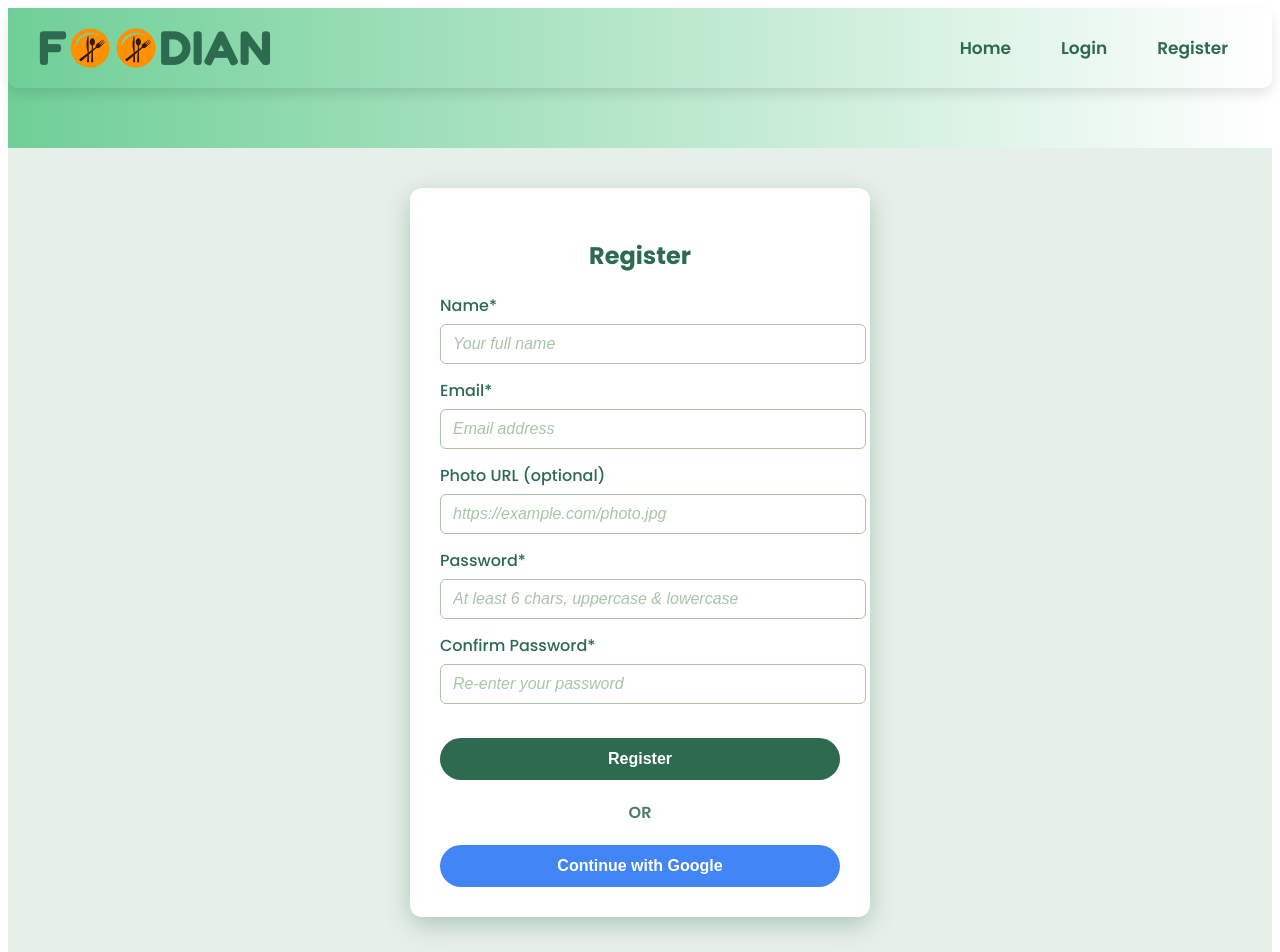
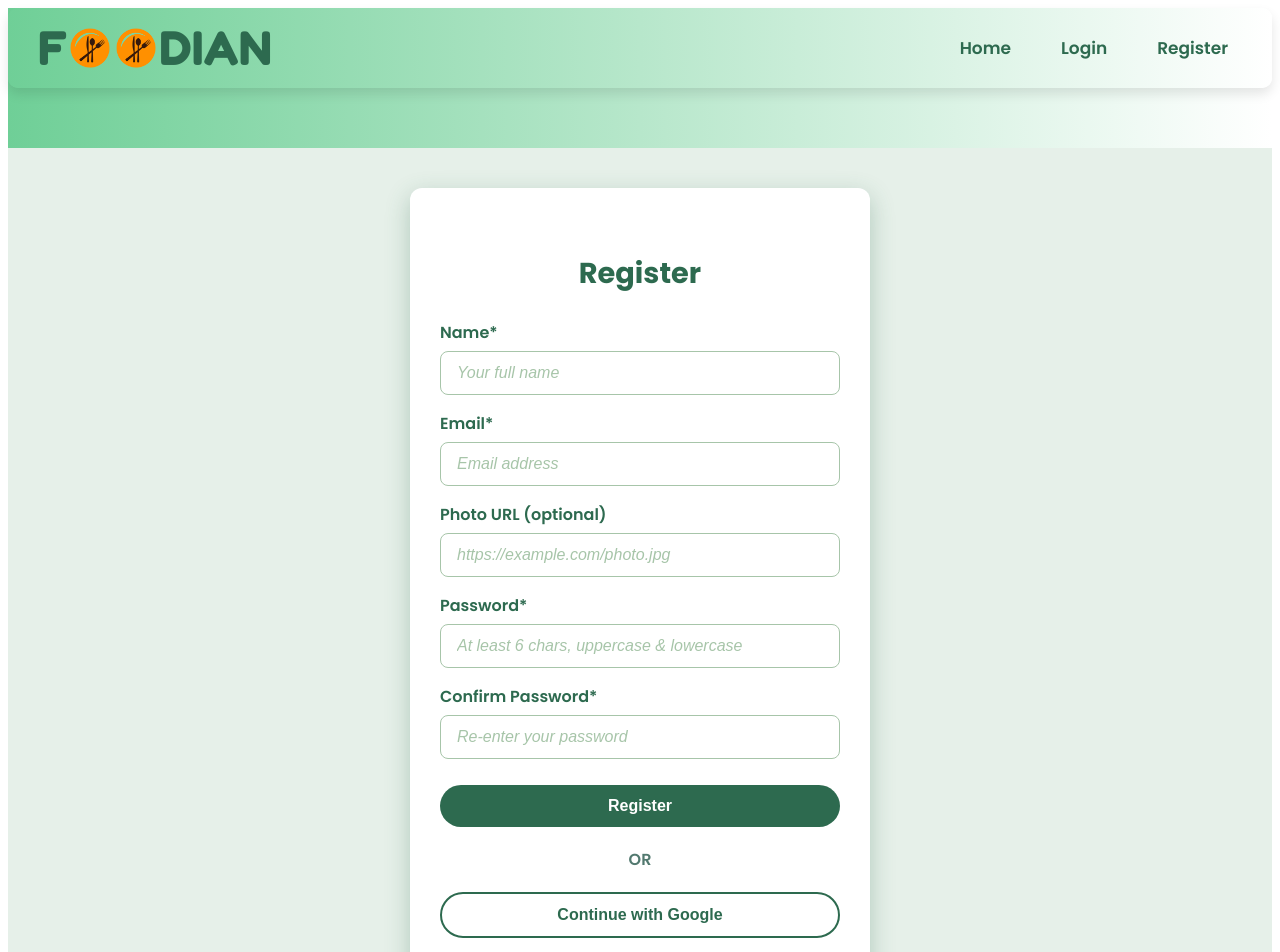
Before and after one commit to tasnim951/local-food-client, a React (Vite) app: page /register in a window 1280 px wide. Shown: the top 952 px of the page. Built offline with nearby package versions, Linux system fonts and the light colour scheme; no server answers.

Commit message:
updated pages

```diff
--- a/src/pages/AllReviews.jsx
+++ b/src/pages/AllReviews.jsx
@@ -7,8 +7,6 @@ function AllReviews() {
   const [reviews, setReviews] = useState([]);
   const [loading, setLoading] = useState(true);
   const { user } = useContext(AuthContext);
-
-
   const [favoriteReviewIds, setFavoriteReviewIds] = useState(new Set());
 
   useEffect(() => {
@@ -19,7 +17,6 @@ function AllReviews() {
         const data = await res.json();
         setReviews(data);
       } catch (err) {
-        console.error('Failed to fetch all reviews:', err);
         toast.error('Failed to load reviews');
       } finally {
         setLoading(false);
@@ -35,7 +32,7 @@ function AllReviews() {
         const favIds = new Set(favoritesData.map(fav => fav.review?._id));
         setFavoriteReviewIds(favIds);
       } catch (err) {
-        console.error('Failed to fetch favorites:', err);
+        console.error(err);
       }
     };
 
@@ -43,23 +40,16 @@ function AllReviews() {
     fetchUserFavorites();
   }, [user?.email]);
 
-  if (loading) {
-    return <p style={{ textAlign: 'center', marginTop: '50px' }}>Loading all reviews...</p>;
-  }
+  if (loading) return <p style={{ textAlign: 'center', marginTop: '50px' }}>Loading all reviews...</p>;
 
   const handleFavorite = async (reviewId) => {
-    if (!user?.email) {
-      toast.error('Please login to add favorites!');
-      return;
-    }
-
+    if (!user?.email) return toast.error('Please login to add favorites!');
     try {
       const res = await fetch('https://local-food-server-rouge.vercel.app/my-favorites', {
         method: 'POST',
         headers: { 'Content-Type': 'application/json' },
         body: JSON.stringify({ userEmail: user.email, reviewId }),
       });
-
       if (res.status === 201) {
         toast.success('Added to favorites!');
         setFavoriteReviewIds(prev => new Set(prev).add(reviewId));
@@ -69,107 +59,33 @@ function AllReviews() {
         const data = await res.json().catch(() => ({}));
         toast.error(data.message || 'Failed to add favorite');
       }
-    } catch (error) {
+    } catch {
       toast.error('Error adding to favorites');
-      console.error(error);
     }
   };
 
   return (
-    <section
-      style={{
-        padding: '50px 20px',
-        fontFamily: "'Segoe UI', Tahoma, Geneva, Verdana, sans-serif",
-        color: '#333',
-        minHeight: '100vh',
-      }}
-    >
-      <h2
-        style={{
-          textAlign: 'center',
-          marginBottom: '50px',
-          fontWeight: '700',
-          fontSize: '2.8rem',
-          fontFamily: "'Poppins'",
-          color: '#365849ff',
-        }}
-      >
-        All Reviews
-      </h2>
-
-      <div style={{ maxWidth: '900px', margin: '0 auto' }}>
+    <section style={sectionStyle}>
+      <h2 style={titleStyle}>All Reviews</h2>
+      <div style={containerStyle}>
         {reviews.map((review) => (
-
-
-           <div
-            key={review._id}
-
-            style={{
-              display: 'flex',
-              alignItems: 'center',
-              padding: '25px',
-              marginBottom: '35px',
-              border: '1px solid #ddd',
-              borderRadius: '15px',
-              boxShadow: '0 4px 12px rgba(0,0,0,0.1)',
-              backgroundColor: '#fff',
-              position: 'relative',
-            }}
-          >
+          <div key={review._id} style={cardStyle}>
             <img
               src={review.photo}
               alt={review.foodName}
-              style={{
-                width: '180px',
-                height: '130px',
-                objectFit: 'cover',
-                borderRadius: '15px',
-                marginRight: '30px',
-                flexShrink: 0,
-                boxShadow: '0 2px 8px rgba(0,0,0,0.15)',
-              }}
+              style={imageStyle}
             />
-
-            <div
-            style={{ flex: 1 }}>
-
-              <h3
-
-              style={{ margin: '0 0 10px 0', color: '#2d6a4f', fontSize: '1.8rem' }}>
-                {review.foodName}
-              </h3>
-              <p
-
-              style={{ margin: '0 0 8px 0', fontWeight: '600', color: '#386641', fontSize: '1.1rem' }}>
-                {review.restaurantName}
-              </p>
-              <p
-                style={{
-                  margin: '0 0 8px 0',
-                  fontStyle: 'italic',
-                  color: '#52796f',
-                  fontSize: '1rem',
-                }}
-              >
+            <div style={contentStyle}>
+              <h3 style={foodNameStyle}>{review.foodName}</h3>
+              <p style={restaurantStyle}>{review.restaurantName}</p>
+              <p style={reviewerStyle}>
                 Reviewed by {review.reviewerName} on{' '}
                 {new Date(review.reviewDate).toLocaleDateString()}
               </p>
             </div>
-
             <button
-                onClick={() => handleFavorite(review._id)}
-
-                style={{
-                background: 'none',
-                border: 'none',
-                cursor: 'pointer',
-                fontSize: '2rem',
-                color: favoriteReviewIds.has(review._id) ? '#e63946' : '#999',
-                position: 'absolute',
-                right: '20px',
-                top: '20px',
-                transition: 'color 0.3s',
-              }}
+              onClick={() => handleFavorite(review._id)}
+              style={favoriteButtonStyle(favoriteReviewIds.has(review._id))}
               aria-label="Add to favorites"
               title="Add to favorites"
             >
@@ -178,8 +94,99 @@ function AllReviews() {
           </div>
         ))}
       </div>
+
+      {/* Media query for small screens */}
+      <style>{`
+        @media (max-width: 600px) {
+          .review-card {
+            flex-direction: column !important;
+            align-items: center !important;
+          }
+          .review-card img {
+            width: 100% !important;
+            height: auto !important;
+            margin-right: 0 !important;
+            margin-bottom: 15px !important;
+          }
+          .review-card h3 {
+            font-size: 1.4rem !important;
+          }
+          .review-card p {
+            font-size: 0.95rem !important;
+          }
+          .review-card button {
+            top: 10px !important;
+            right: 10px !important;
+          }
+        }
+      `}</style>
     </section>
   );
 }
 
 export default AllReviews;
+
+// ---------- Styles ----------
+const sectionStyle = {
+  padding: '50px 20px',
+  fontFamily: "'Segoe UI', Tahoma, Geneva, Verdana, sans-serif",
+  color: '#333',
+  minHeight: '100vh',
+};
+
+const titleStyle = {
+  textAlign: 'center',
+  marginBottom: '50px',
+  fontWeight: '700',
+  fontSize: '2.8rem',
+  fontFamily: "'Poppins'",
+  color: '#365849ff',
+};
+
+const containerStyle = {
+  maxWidth: '900px',
+  margin: '0 auto',
+  display: 'flex',
+  flexDirection: 'column',
+  gap: '25px',
+};
+
+const cardStyle = {
+  display: 'flex',
+  alignItems: 'center',
+  padding: '25px',
+  border: '1px solid #ddd',
+  borderRadius: '15px',
+  boxShadow: '0 4px 12px rgba(0,0,0,0.1)',
+  backgroundColor: '#fff',
+  position: 'relative',
+  flexWrap: 'wrap',
+};
+
+const imageStyle = {
+  width: '180px',
+  height: '130px',
+  objectFit: 'cover',
+  borderRadius: '15px',
+  marginRight: '30px',
+  flexShrink: 0,
+  boxShadow: '0 2px 8px rgba(0,0,0,0.15)',
+};
+
+const contentStyle = { flex: 1 };
+
+const foodNameStyle = { margin: '0 0 10px 0', color: '#2d6a4f', fontSize: '1.8rem' };
+const restaurantStyle = { margin: '0 0 8px 0', fontWeight: '600', color: '#386641', fontSize: '1.1rem' };
+const reviewerStyle = { margin: '0 0 8px 0', fontStyle: 'italic', color: '#52796f', fontSize: '1rem' };
+
+const favoriteButtonStyle = (active) => ({
+  background: 'none',
+  border: 'none',
+  cursor: 'pointer',
+  fontSize: '2rem',
+  color: active ? '#e63946' : '#999',
+  position: 'absolute',
+  right: '20px',
+  top: '20px',
+  transition: 'color 0.3s',
+});
--- a/src/pages/Login.jsx
+++ b/src/pages/Login.jsx
@@ -7,32 +7,23 @@ import { Link } from 'react-router';
 const googleProvider = new GoogleAuthProvider();
 
 function Login() {
-  const [formData, setFormData] = useState({
-    email: '',
-    password: '',
-  });
+  const [formData, setFormData] = useState({ email: '', password: '' });
   const [loading, setLoading] = useState(false);
 
-  const handleChange = e => {
-    setFormData({ ...formData, [e.target.name]: e.target.value });
-  };
+  const handleChange = e => setFormData({ ...formData, [e.target.name]: e.target.value });
 
   const handleSubmit = async e => {
     e.preventDefault();
-
     const { email, password } = formData;
     if (!email || !password) {
       toast.error('Please enter email and password');
       return;
     }
-
     setLoading(true);
     try {
       await signInWithEmailAndPassword(auth, email, password);
       toast.success('Login successful! Redirecting...');
-      setTimeout(() => {
-        window.location.href = '/';
-      }, 1500);
+      setTimeout(() => window.location.href = '/', 1500);
     } catch (error) {
       toast.error(error.message);
     } finally {
@@ -44,129 +35,120 @@ function Login() {
     try {
       await signInWithPopup(auth, googleProvider);
       toast.success('Login successful! Redirecting...');
-      setTimeout(() => {
-        window.location.href = '/';
-      }, 1500);
+      setTimeout(() => window.location.href = '/', 1500);
     } catch (error) {
       toast.error(error.message);
     }
   };
 
   return (
-    <div
-      style={{
-        minHeight: '80vh',
-        backgroundColor: '#e6f0e9',
-        fontFamily: "'Poppins', sans-serif",
-        display: 'flex',
-        justifyContent: 'center',
-        alignItems: 'center',
-        padding: '40px 20px',
-      }}
-    >
-      <form
-        onSubmit={handleSubmit}
-        style={{
-          backgroundColor: 'white',
-          padding: '30px',
-          borderRadius: '12px',
-          boxShadow: '0 8px 24px rgba(45, 106, 79, 0.3)',
-          maxWidth: '400px',
-          width: '100%',
-          color: '#2d6a4f',
-        }}
-      >
-        <h2 style={{ marginBottom: '20px',
-            textAlign: 'center' }}>
-                Login</h2>
+    <div style={containerStyle}>
+      <form onSubmit={handleSubmit} style={formStyle}>
+        <h2 style={titleStyle}>Login</h2>
 
-        <label>Email</label>
+        <label style={labelStyle}>Email</label>
         <input
           type="email"
           name="email"
           value={formData.email}
           onChange={handleChange}
           required
+          placeholder="Email address"
           style={inputStyle}
-          placeholder="Email address"
         />
 
-        <label>Password</label>
-
-          <input
+        <label style={labelStyle}>Password</label>
+        <input
           type="password"
           name="password"
           value={formData.password}
           onChange={handleChange}
           required
+          placeholder="Enter password"
           style={inputStyle}
-          placeholder="Enter password"
         />
 
         <button
           type="submit"
           disabled={loading}
-          style={{
-            ...buttonStyle,
-            backgroundColor: loading ? '#aacdaa' : '#2d6a4f',
-            cursor: loading ? 'not-allowed' : 'pointer',
-            marginTop: '20px',
-            width: '100%',
-          }}
+          className="login-button"
+          style={{ ...buttonStyle, backgroundColor: loading ? '#aacdaa' : '#2d6a4f', cursor: loading ? 'not-allowed' : 'pointer' }}
         >
           {loading ? 'Logging in...' : 'Login'}
         </button>
 
-        <div
-          style={{
-            textAlign: 'center',
-            margin: '20px 0',
-            fontWeight: '600',
-            color: '#52796f',
-          }}
-        >
-          OR
-        </div>
+        <div style={orStyle}>OR</div>
 
         <button
           type="button"
           onClick={handleGoogleSignIn}
-          style={{
-            ...buttonStyle,
-            backgroundColor: '#4285F4',
-            width: '100%',
-          }}
+          className="google-button"
+          style={googleButtonStyle}
         >
           Continue with Google
         </button>
 
-        <p style={{ textAlign: 'center',
-            marginTop: '20px',
-            color: '#386641' }}>
-
+        <p style={registerTextStyle}>
           New to our website?{' '}
-
-          <Link to="/register"
-           style={{ color: '#2d6a4f',
-            fontWeight: '700' }}>
+          <Link to="/register" style={registerLinkStyle}>
             Register here
-
           </Link>
         </p>
       </form>
+
+      {/* Hover styles */}
+      <style>{`
+        .login-button:hover {
+          background-color: #1b4f33;
+        }
+        .google-button:hover {
+          background-color: #2d6a4f;
+          color: white;
+        }
+      `}</style>
     </div>
   );
 }
 
+export default Login;
+
+// ---------- STYLES ----------
+const containerStyle = {
+  minHeight: '80vh',
+  backgroundColor: '#e6f0e9',
+  fontFamily: "'Poppins', sans-serif",
+  display: 'flex',
+  justifyContent: 'center',
+  alignItems: 'center',
+  padding: '40px 20px',
+};
+
+const formStyle = {
+  backgroundColor: 'white',
+  padding: '40px 30px',
+  borderRadius: '12px',
+  boxShadow: '0 8px 24px rgba(45, 106, 79, 0.3)',
+  maxWidth: '400px',
+  width: '100%',
+  color: '#2d6a4f',
+  display: 'flex',
+  flexDirection: 'column',
+  boxSizing: 'border-box',
+};
+
+const titleStyle = { marginBottom: '25px', textAlign: 'center', fontWeight: '700', fontSize: '1.8rem' };
+const labelStyle = { marginBottom: '6px', fontWeight: '600' };
+
 const inputStyle = {
   width: '100%',
-  padding: '10px 12px',
-  margin: '6px 0 14px 0',
-  borderRadius: '6px',
+  padding: '12px 16px',
+  marginBottom: '16px',
+  borderRadius: '8px',
   border: '1.5px solid #a7c5a9',
   fontSize: '1rem',
   outline: 'none',
   color: '#2d6a4f',
+  boxSizing: 'border-box',
 };
 
 const buttonStyle = {
@@ -177,7 +159,28 @@ const buttonStyle = {
   border: 'none',
   borderRadius: '30px',
   userSelect: 'none',
-  transition: 'background-color 0.3s ease',
+  transition: 'all 0.3s ease',
+  width: '100%',
+  marginTop: '10px',
 };
 
-export default Login;
+const orStyle = { textAlign: 'center', margin: '20px 0', fontWeight: '600', color: '#52796f' };
+
+const googleButtonStyle = {
+  display: 'flex',
+  alignItems: 'center',
+  justifyContent: 'center',
+  border: '2px solid #2d6a4f',
+  backgroundColor: 'white',
+  color: '#2d6a4f',
+  fontWeight: '600',
+  borderRadius: '30px',
+  padding: '12px',
+  cursor: 'pointer',
+  transition: 'all 0.3s ease',
+  width: '100%',
+  fontSize: '1rem',
+};
+
+const registerTextStyle = { textAlign: 'center', marginTop: '20px', color: '#386641' };
+const registerLinkStyle = { color: '#2d6a4f', fontWeight: '700' };
--- a/src/pages/Register.jsx
+++ b/src/pages/Register.jsx
@@ -15,9 +15,7 @@ function Register() {
   });
   const [loading, setLoading] = useState(false);
 
-  const handleChange = e => {
-    setFormData({ ...formData, [e.target.name]: e.target.value });
-  };
+  const handleChange = e => setFormData({ ...formData, [e.target.name]: e.target.value });
 
   const validatePassword = password => {
     const hasUpper = /[A-Z]/.test(password);
@@ -28,72 +26,34 @@ function Register() {
 
   const handleSubmit = async e => {
     e.preventDefault();
-
     const { name, email, photoURL, password, confirmPassword } = formData;
 
     if (!name || !email || !password || !confirmPassword) {
-      toast.error('Please fill all required fields', {
-        autoClose: 5000,
-        pauseOnHover: true,
-        draggable: true,
-        position: "top-center",
-        theme: "colored",
-      });
+      toast.error('Please fill all required fields');
       return;
     }
 
     if (!validatePassword(password)) {
-      toast.error('Password must have uppercase, lowercase & minimum 6 characters', {
-        autoClose: 5000,
-        pauseOnHover: true,
-        draggable: true,
-        position: "top-center",
-        theme: "colored",
-      });
+      toast.error('Password must have uppercase, lowercase & minimum 6 characters');
       return;
     }
 
     if (password !== confirmPassword) {
-      toast.error('Passwords do not match', {
-        autoClose: 5000,
-        pauseOnHover: true,
-        draggable: true,
-        position: "top-center",
-        theme: "colored",
-      });
+      toast.error('Passwords do not match');
       return;
     }
 
     setLoading(true);
-
     try {
       const userCredential = await createUserWithEmailAndPassword(auth, email, password);
-
       await updateProfile(userCredential.user, {
         displayName: name,
         photoURL: photoURL || null,
       });
-
-      toast.success('Registration successful! Redirecting...', {
-        autoClose: 4000,
-        pauseOnHover: true,
-        draggable: true,
-        position: "top-center",
-        theme: "colored",
-
-      });
-
-      setTimeout(() => {
-        window.location.href = '/';
-      }, 1500);
+      toast.success('Registration successful! Redirecting...');
+      setTimeout(() => { window.location.href = '/'; }, 1500);
     } catch (error) {
-      toast.error(error.message, {
-        autoClose: 5000,
-        pauseOnHover: true,
-        draggable: true,
-        position: "top-center",
-        theme: "colored",
-      });
+      toast.error(error.message);
     } finally {
       setLoading(false);
     }
@@ -102,39 +62,67 @@ function Register() {
   const handleGoogleSignIn = async () => {
     try {
       await signInWithPopup(auth, googleProvider);
-      toast.success('Login successful! Redirecting...', {
-        autoClose: 4000,
-        pauseOnHover: true,
-        draggable: true,
-        position: "top-center",
-        theme: "colored",
-      });
-      setTimeout(() => {
-        window.location.href = '/';
-      }, 1500);
+      toast.success('Login successful! Redirecting...');
+      setTimeout(() => { window.location.href = '/'; }, 1500);
     } catch (error) {
-      toast.error(error.message, {
-        autoClose: 5000,
-        pauseOnHover: true,
-        draggable: true,
-        position: "top-center",
-        theme: "colored",
-
-      });
+      toast.error(error.message);
     }
   };
 
   return (
-    <>
+    <div style={containerStyle}>
+      <form onSubmit={handleSubmit} style={formStyle}>
+        <h2 style={titleStyle}>Register</h2>
+
+        <label style={labelStyle}>Name*</label>
+        <input type="text" name="name" value={formData.name} onChange={handleChange} required style={inputStyle} placeholder="Your full name" />
+
+        <label style={labelStyle}>Email*</label>
+        <input type="email" name="email" value={formData.email} onChange={handleChange} required style={inputStyle} placeholder="Email address" />
+
+        <label style={labelStyle}>Photo URL (optional)</label>
+        <input type="text" name="photoURL" value={formData.photoURL} onChange={handleChange} style={inputStyle} placeholder="https://example.com/photo.jpg" />
+
+        <label style={labelStyle}>Password*</label>
+        <input type="password" name="password" value={formData.password} onChange={handleChange} required style={inputStyle} placeholder="At least 6 chars, uppercase & lowercase" />
+
+        <label style={labelStyle}>Confirm Password*</label>
+        <input type="password" name="confirmPassword" value={formData.confirmPassword} onChange={handleChange} required style={inputStyle} placeholder="Re-enter your password" />
+
+        <button type="submit" disabled={loading} className="register-button" style={{ ...buttonStyle, backgroundColor: loading ? '#aacdaa' : '#2d6a4f', cursor: loading ? 'not-allowed' : 'pointer' }}>
+          {loading ? 'Registering...' : 'Register'}
+        </button>
+
+        <div style={orStyle}>OR</div>
+
+        <button type="button" onClick={handleGoogleSignIn} className="google-button" style={googleButtonStyle}>
+          Continue with Google
+        </button>
+      </form>
+
+      {/* Hover styles */}
       <style>{`
+        .register-button:hover {
+          background-color: #1b4f33;
+        }
+        .google-button:hover {
+          background-color: #2d6a4f;
+          color: white;
+        }
         input::placeholder {
           color: #a7c5a9;
           opacity: 1;
           font-style: italic;
         }
       `}</style>
-      <div
-        style={{
+    </div>
+  );
+}
+
+export default Register;
+
+// ---------- STYLES ----------
+const containerStyle = {
   minHeight: '80vh',
   fontFamily: "'Poppins', sans-serif",
   display: 'flex',
@@ -142,129 +130,33 @@ function Register() {
   alignItems: 'center',
   padding: '40px 20px',
   backgroundColor: '#e6f0e9',
-        }}
-      >
-        <form
-          onSubmit={handleSubmit}
-          style={{
+};
+
+const formStyle = {
   backgroundColor: 'white',
-            padding: '30px',
+  padding: '40px 30px',
   borderRadius: '12px',
   boxShadow: '0 8px 24px rgba(45, 106, 79, 0.3)',
   maxWidth: '400px',
   width: '100%',
   color: '#2d6a4f',
-          }}
-        >
-          <h2
-          style={{ marginBottom: '20px',
-           textAlign: 'center' }}>Register</h2>
+  display: 'flex',
+  flexDirection: 'column',
+};
 
-          <label>Name*</label>
-          <input
-            type="text"
-            name="name"
-            value={formData.name}
-            onChange={handleChange}
-            required
-            style={inputStyle}
-            placeholder="Your full name"
-          />
-
-          <label>Email*</label>
-          <input
-            type="email"
-            name="email"
-            value={formData.email}
-            onChange={handleChange}
-            required
-            style={inputStyle}
-            placeholder="Email address"
-          />
-
-          <label>Photo URL (optional)</label>
-          <input
-            type="text"
-            name="photoURL"
-            value={formData.photoURL}
-            onChange={handleChange}
-            style={inputStyle}
-            placeholder="https://example.com/photo.jpg"
-          />
-
-          <label>Password*</label>
-          <input
-            type="password"
-            name="password"
-            value={formData.password}
-            onChange={handleChange}
-            required
-            style={inputStyle}
-            placeholder="At least 6 chars, uppercase & lowercase"
-          />
-
-          <label>Confirm Password*</label>
-          <input
-            type="password"
-            name="confirmPassword"
-            value={formData.confirmPassword}
-            onChange={handleChange}
-            required
-            style={inputStyle}
-            placeholder="Re-enter your password"
-          />
-
-          <button
-            type="submit"
-            disabled={loading}
-            style={{
-              ...buttonStyle,
-              backgroundColor: loading ? '#aacdaa' : '#2d6a4f',
-              cursor: loading ? 'not-allowed' : 'pointer',
-              marginTop: '20px',
-              width: '100%',
-            }}
-          >
-            {loading ? 'Registering...' : 'Register'}
-          </button>
-
-          <div
-            style={{
-              textAlign: 'center',
-              margin: '20px 0',
-              fontWeight: '600',
-              color: '#52796f',
-            }}
-          >
-            OR
-          </div>
-
-          <button
-            type="button"
-            onClick={handleGoogleSignIn}
-            style={{
-              ...buttonStyle,
-              backgroundColor: '#4285F4',
-              width: '100%',
-            }}
-          >
-            Continue with Google
-          </button>
-        </form>
-      </div>
-    </>
-  );
-}
+const titleStyle = { marginBottom: '25px', textAlign: 'center', fontWeight: '700', fontSize: '1.8rem' };
+const labelStyle = { marginBottom: '6px', fontWeight: '600' };
 
 const inputStyle = {
   width: '100%',
-                      padding: '10px 12px',
-                      margin: '6px 0 14px 0',
-                      borderRadius: '6px',
+  padding: '12px 16px',
+  marginBottom: '16px',
+  borderRadius: '8px',
   border: '1.5px solid #a7c5a9',
   fontSize: '1rem',
   outline: 'none',
   color: '#2d6a4f',
+  boxSizing: 'border-box',
 };
 
 const buttonStyle = {
@@ -275,7 +167,25 @@ function Register() {
   border: 'none',
   borderRadius: '30px',
   userSelect: 'none',
-                    transition: 'background-color 0.3s ease',
+  transition: 'all 0.3s ease',
+  width: '100%',
+  marginTop: '10px',
 };
 
-export default Register;
+const orStyle = { textAlign: 'center', margin: '20px 0', fontWeight: '600', color: '#52796f' };
+
+const googleButtonStyle = {
+  display: 'flex',
+  alignItems: 'center',
+  justifyContent: 'center',
+  border: '2px solid #2d6a4f',
+  backgroundColor: 'white',
+  color: '#2d6a4f',
+  fontWeight: '600',
+  borderRadius: '30px',
+  padding: '12px',
+  cursor: 'pointer',
+  transition: 'all 0.3s ease',
+  width: '100%',
+  fontSize: '1rem',
+};
```
Lines whose indentation alone changed are shown as unchanged.
